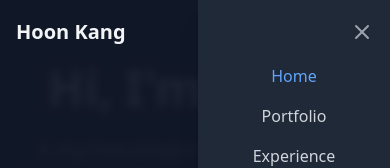
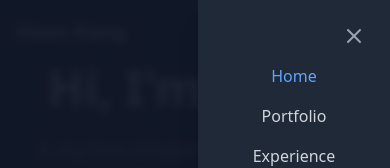
Before and after one commit to hoon610/personal-website, a React (Create React App) app: page / in a window 390 px wide. Both pictures are taken after a click on the button "Open menu". Shown: the top 168 px of the page. Built offline with nearby package versions, Linux system fonts and the light colour scheme.

Commit message:
mobile navbar button fix

```diff
--- a/src/components/Navigation/Navbar.js
+++ b/src/components/Navigation/Navbar.js
@@ -18,6 +18,13 @@ const MobileMenu = ({ isOpen, onClose, scrollToSection, activeSection }) => {
         `}
         onClick={e => e.stopPropagation()}
       >
+      <button
+        onClick={onClose}
+        className="absolute top-4 right-4 text-gray-400 hover:text-gray-100 p-2"
+        aria-label="Close menu"
+      >
+        <X size={24} />
+      </button>
         <div className="flex flex-col space-y-4 p-4 pt-16">
           <NavButton
             onClick={() => {
@@ -60,10 +67,10 @@ const Navbar = ({ scrolled, activeSection, scrollToSection }) => {
 
   return (
     <>
-      <nav className={`
-        fixed top-0 w-full z-50 transition-all duration-300
-        ${scrolled ? 'bg-gray-900/95 backdrop-blur-sm shadow-lg' : 'bg-transparent'}
-      `}>
+    <nav className={`
+      fixed top-0 w-full z-40 transition-all duration-300
+      ${scrolled ? 'bg-gray-900/95 backdrop-blur-sm shadow-lg' : 'bg-transparent'}
+    `}>
         <div className="max-w-6xl mx-auto px-4 h-16 flex items-center justify-between relative">
           <button
             onClick={() => scrollToSection('home')}
@@ -99,9 +106,9 @@ const Navbar = ({ scrolled, activeSection, scrollToSection }) => {
             <button
               onClick={() => setIsMobileMenuOpen(!isMobileMenuOpen)}
               className="text-gray-400 hover:text-gray-100 p-2 -mr-2"
-              aria-label={isMobileMenuOpen ? "Close menu" : "Open menu"}
+              aria-label="Open menu"
             >
-              {isMobileMenuOpen ? <X size={24} /> : <Menu size={24} />}
+              <Menu size={24} />
             </button>
           </div>
         </div>
```
